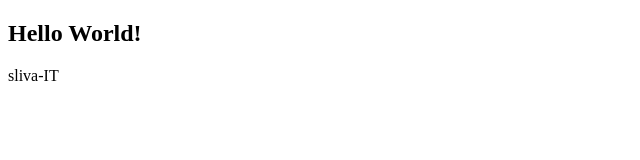
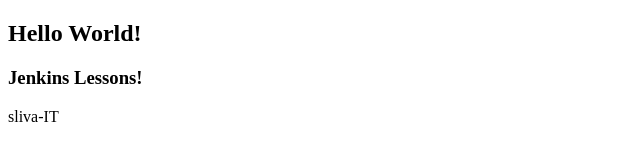
Before and after one commit to fatkulllin/app-for-jenkins, a plain HTML site: page index.html in a window 1280 px wide. Shown: the whole page, without its empty margins (0-640 px from the left). Drawn offline with Linux system fonts and the light colour scheme.

Commit message:
Jenkins Lessons 10

```diff
--- a/index.html
+++ b/index.html
@@ -8,6 +8,8 @@
 </head>
 <body>
 	<h2>Hello World!</h2>
+<h3>Jenkins Lessons!</h3>
+
     <p color="red">sliva-IT</p>
 
 </body>
```
